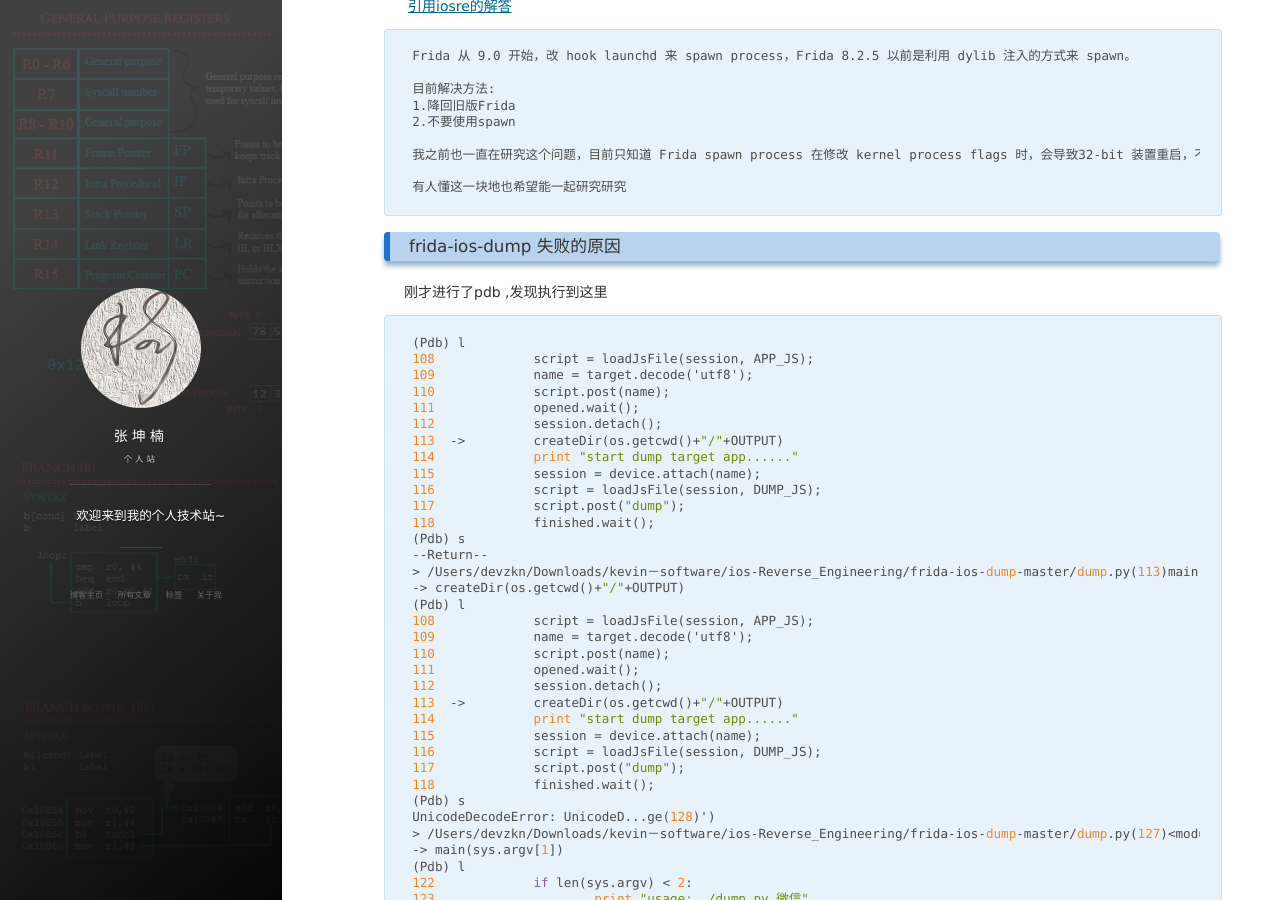
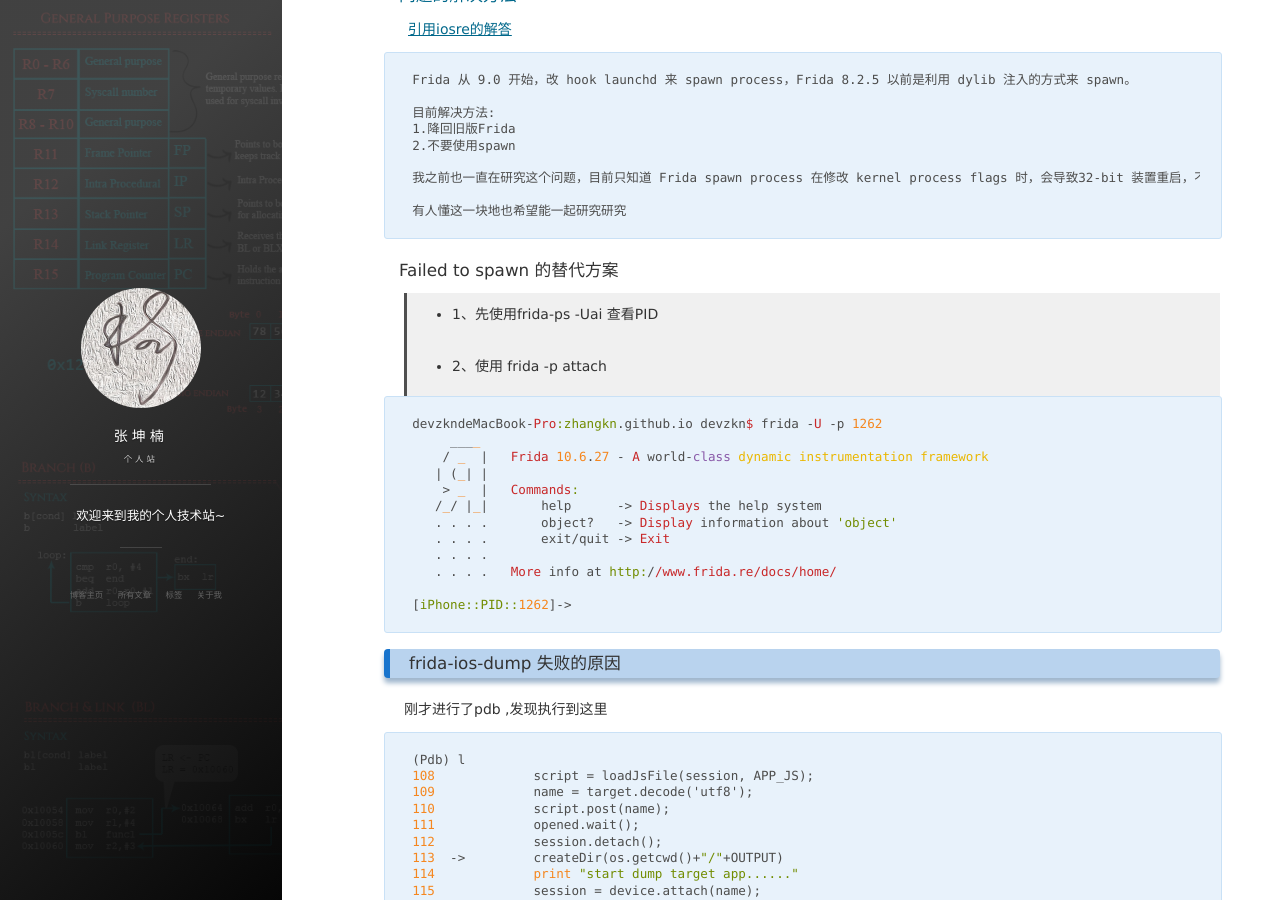
Before and after one commit to zhangkn/zhangkn.github.io, a Jekyll site: the page built from _posts/2017-12-13-frida.md, in a window 1280 px wide and 900 px high, scrolled down 6429 px. Built offline with Jekyll 4.4.1, drawn with Linux system fonts in a browser that asks for light colours; nearby versions of some CDN libraries; comment, search, counter and statistics services are not loaded.

````diff
--- a/_posts/2017-12-13-frida.md
+++ b/_posts/2017-12-13-frida.md
@@ -259,7 +259,9 @@ devzkndeMacBook-Pro:~ devzkn$ frida --version
 10.6.27
 ```
 >* Mac version:10.13.1 (17B48)
+
 #### Device  运行环境
+
 >* iPhone version:8.3
 ```
 iPhone:/System/Library/CoreServices root# cat /System/Library/CoreServices/SystemVersion.plist|grep string*
@@ -311,6 +313,31 @@ Frida 从 9.0 开始，改 hook launchd 来 spawn process，Frida 8.2.5 以前
 我之前也一直在研究这个问题，目前只知道 Frida spawn process 在修改 kernel process flags 时，会导致32-bit 装置重启，不过我还没研究出为什么，大概只能判断 32-bit, 64-bit kernel 处理稍有不同。
 
 有人懂这一块地也希望能一起研究研究
+```
+
+
+#### Failed to spawn 的替代方案
+
+
+
+
+>* 1、先使用frida-ps -Uai 查看PID
+
+>* 2、使用 frida -p attach
+
+```
+devzkndeMacBook-Pro:zhangkn.github.io devzkn$ frida -U -p 1262
+     ____
+    / _  |   Frida 10.6.27 - A world-class dynamic instrumentation framework
+   | (_| |
+    > _  |   Commands:
+   /_/ |_|       help      -> Displays the help system
+   . . . .       object?   -> Display information about 'object'
+   . . . .       exit/quit -> Exit
+   . . . .
+   . . . .   More info at http://www.frida.re/docs/home/
+
+[iPhone::PID::1262]->
 ```
 
 ### frida-ios-dump 失败的原因
````
Also changed, not shown: _posts/2017-12-16-dumpdecrypted.md (added, +46 -0 lines).
